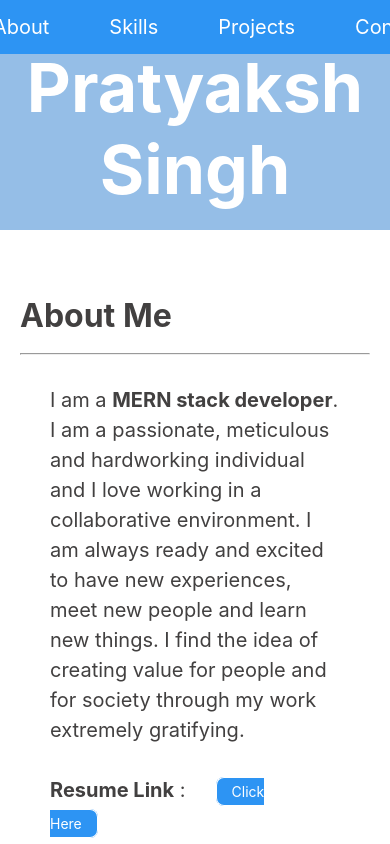
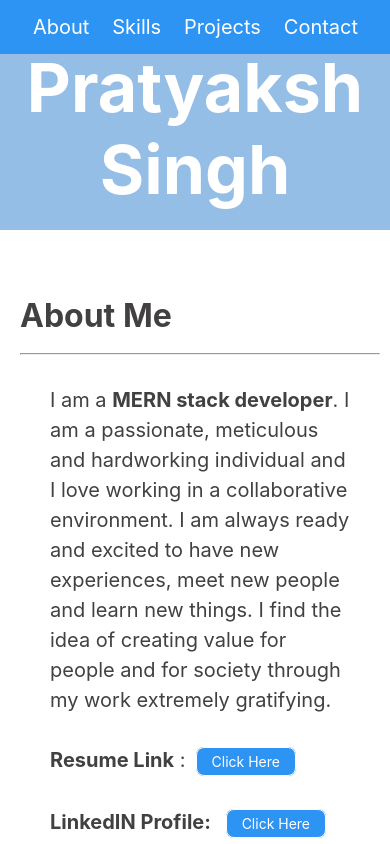
Before and after one commit to PratyakshSingh/PratyakshSingh.github.io, a React (Create React App) app: page / in a window 390 px wide. Shown: the top 844 px of the page. Built offline with nearby package versions, Linux system fonts and the light colour scheme.

Commit message:
updated some css

```diff
--- a/src/Pages/About/About.css
+++ b/src/Pages/About/About.css
@@ -17,8 +17,8 @@ p > a {
   color: white !important;
 }
 
-@media screen and (max-width: 600px) {
+@media screen and (max-width: 800px) {
   .about {
-    margin: 50px 20px 10px 20px;
+    margin: 50px 10px 10px 20px;
   }
 }
--- a/src/Pages/Projects/Projects.css
+++ b/src/Pages/Projects/Projects.css
@@ -45,7 +45,7 @@ img:hover {
   transform: scale(1.2);
 }
 
-@media screen and (max-width: 600px) {
+@media screen and (max-width: 900px) {
   .projects_details_wrapper {
     margin: 50px 20px 10px 20px;
   }
--- a/src/components/HeaderLinks/HeaderLinks.css
+++ b/src/components/HeaderLinks/HeaderLinks.css
@@ -9,7 +9,7 @@
 }
 
 a {
-  margin: 0px 30px;
+  margin: 0px 10px;
   font-size: 20px;
   text-decoration: none;
   color: white;
@@ -20,9 +20,10 @@ a:hover {
   text-decoration: underline;
 }
 
-@media screen and (max-width: 600px) {
+@media screen and (max-width: 700px) {
   .links {
+    width: 90%;
     display: flex;
-    justify-content: center;
+    justify-content: space-evenly;
   }
 }
```
